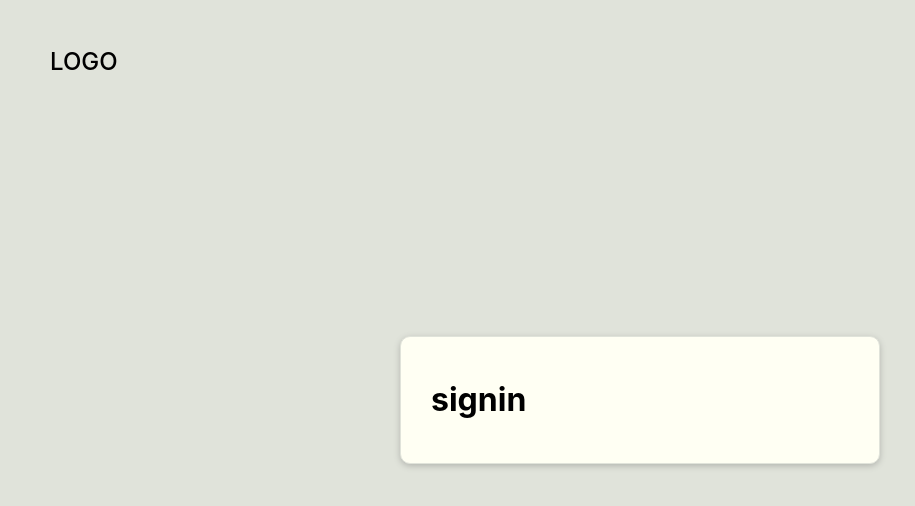
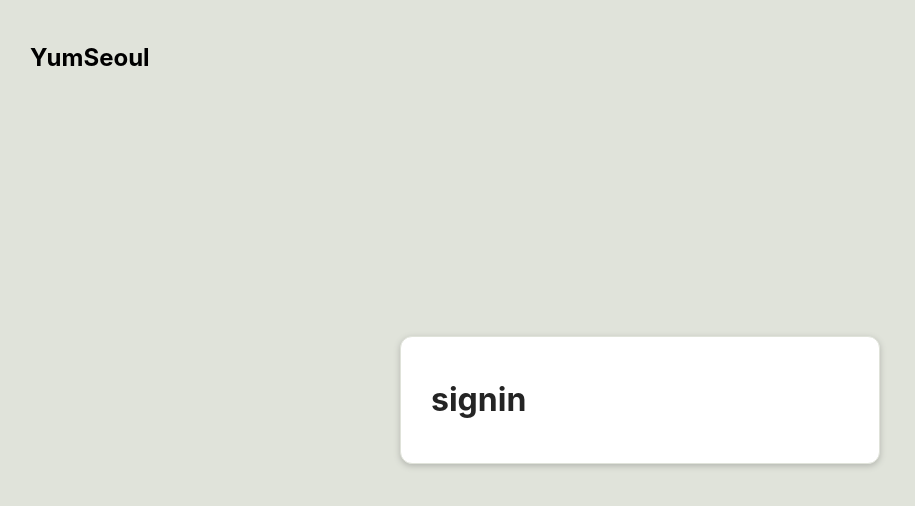
Before and after one commit to qwe8851/YumSeoul, a React (Create React App) app: page /auth/signin in a window 1280 px wide. Shown: the top 506 px of the page, without its empty margins (0-915 px from the left). Built offline with nearby package versions, Linux system fonts and the light colour scheme.

Commit message:
feat: Form, Input composition 생성
수정 필요

```diff
--- a/src/components/common/Card.js
+++ b/src/components/common/Card.js
@@ -1,27 +1,25 @@
 import React from 'react';
 import { Link } from 'react-router-dom';
 
-import Styled from 'styled-components'
+import styled from 'styled-components'
 
-const CardDiv = Styled.div`
-    color-scheme: dark;
-    color: black;
-    background-color: var(--color-beige);
+const StyledCard = styled.div`
+    // background-color: var(--color-beige);
+    background-color: white;
     width: ${props => props.width || '30rem'};
     height: auto;
     padding: 30px;
-    border-radius: 10px;
+    border-radius: 12px;
     border: 1px solid #E0E3DA;
     box-shadow: 0 2px 6px #b3b5af;
 `;
 
-const Logo = Styled.div`
+const StyledLogo = styled.h1`
     position: absolute;
     top: 0;
     left: 0;
-    padding: 50px;
+    padding: 30px;
     font-size: 1.5rem;
-    font-weight: 500;
     cursor: pointer;
     color: black;
 `;
@@ -29,10 +27,12 @@ const Logo = Styled.div`
 const Card = (props) => {
     return (
         <>
-            <Link to='./'><Logo>LOGO</Logo></Link>
-            <CardDiv>
+            <Link to='./'>
+                <StyledLogo>YumSeoul</StyledLogo>
+            </Link>
+            <StyledCard>
                 {props.children}
-            </CardDiv>
+            </StyledCard>
         </>
     );
 }
--- a/src/components/layout/MainNavigation/Navigation.js
+++ b/src/components/layout/MainNavigation/Navigation.js
@@ -9,7 +9,7 @@ const Navigation = () => {
         <>
             <EventBar className={classes.eventBar} />
             <div className={classes.navigation}>
-                <p><Link to='/'>LOGO</Link></p> {/*TODO: 로고이미지 변경*/}
+                <p><Link to='/'>YumSeoul</Link></p>
                 <div>
                     <NavLink
                         to='/auth/signin' className={({ isActive }) =>
```
Also changed, not shown: src/components/common/Form.js (added, +19 -0 lines), src/components/common/Input.js (added, +24 -0 lines).
